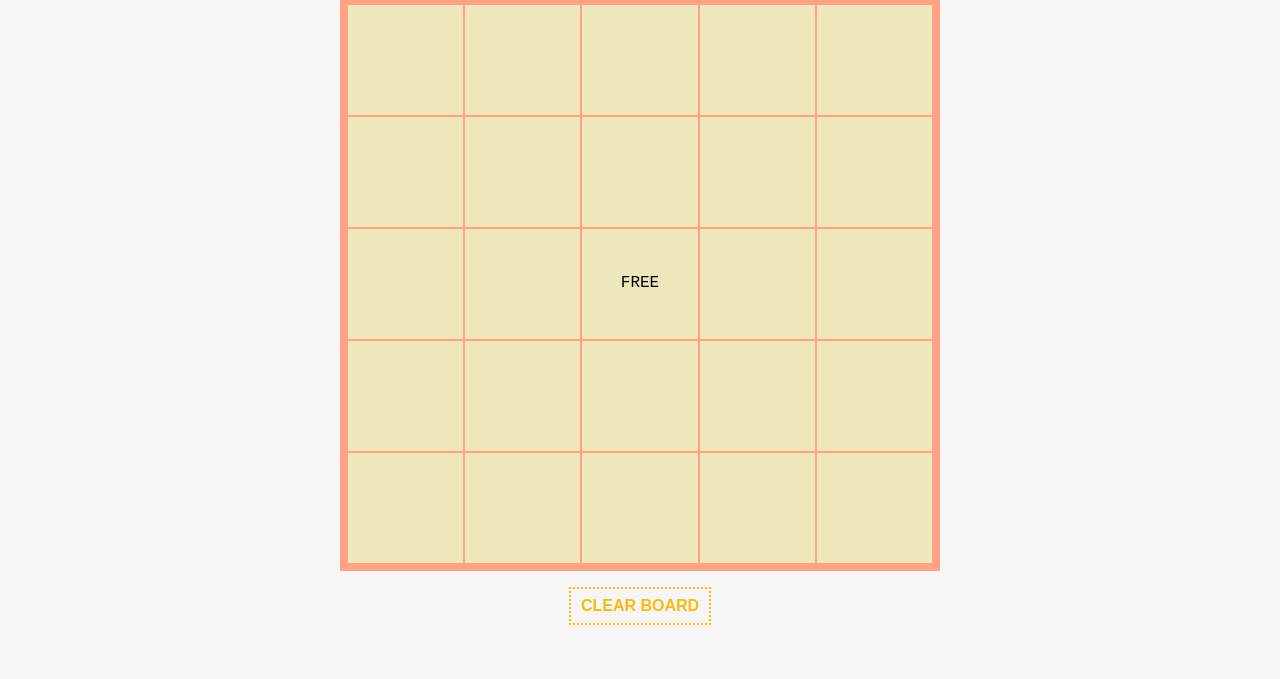
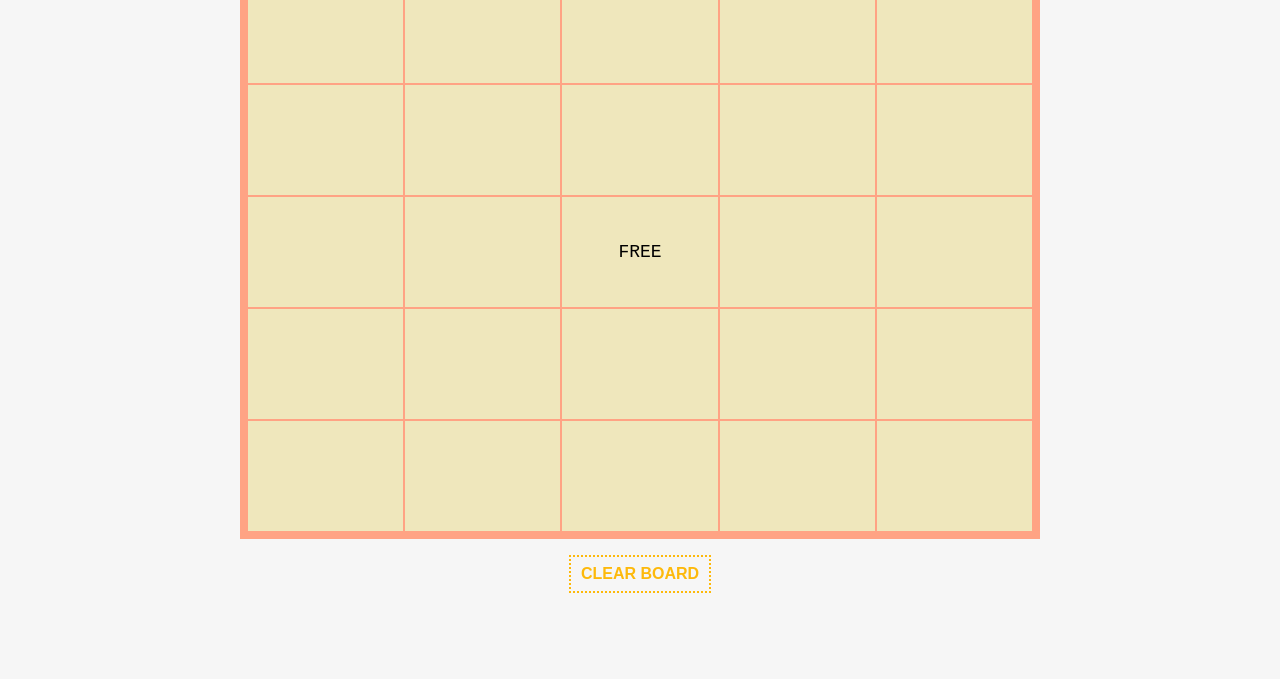
Before and after one commit to Fishbiscuit/acn-bingo-generator, a plain HTML site: page index.html in a window 1280 px wide. Shown: the part 319-998 px from the top of the page. After the commit the page ends 966 px from the top, so only its background shows below. Drawn offline with nearby package versions, Linux system fonts and the light colour scheme.

Commit message:
fix sizing

```diff
--- a/main.css
+++ b/main.css
@@ -58,9 +58,9 @@ h4 {
 }
 
 .main-content {
-  max-width: 600px;
+  max-width: 800px;
   width: 100%;
-  margin: 4em auto 0;
+  margin: 2em auto 0;
   overflow: hidden;
 }
 
@@ -103,7 +103,7 @@ h4 {
   justify-content: center;
   position: relative;
   cursor: pointer;
-  font-size: 16px;
+  font-size: 18px;
   line-height: 1.35;
   user-select: none;
 }
```
